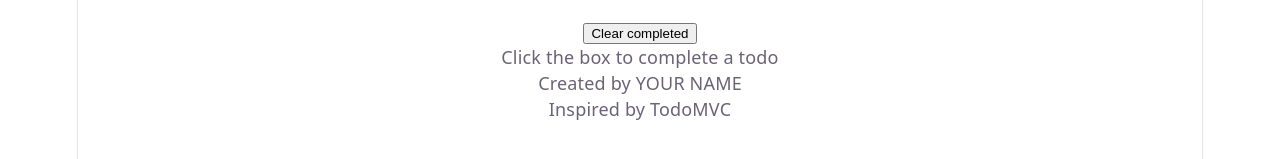
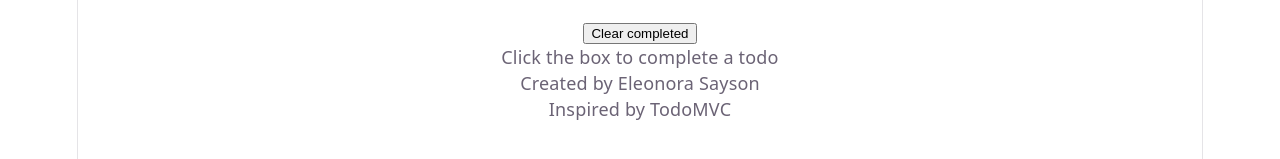
Before and after one commit to Elessy1dfs/csit340-todomvc, a React (Vite) app: page / in a window 1280 px wide. Shown: the part 353-512 px from the top of the page. Built offline with nearby package versions, Linux system fonts and the light colour scheme.

Commit message:
chore: replace YOUR NAME with Eleonora Sayson

```diff
--- a/src/App.jsx
+++ b/src/App.jsx
@@ -5,7 +5,7 @@ function App() {
   return (
     <div className="min-h-screen bg-[#f5f5f5] py-8 font-light text-[#111]">
       <Todos />
-      <Info name="YOUR NAME" />
+      <Info name="Eleonora Sayson" />
     </div>
   )
 }
```
